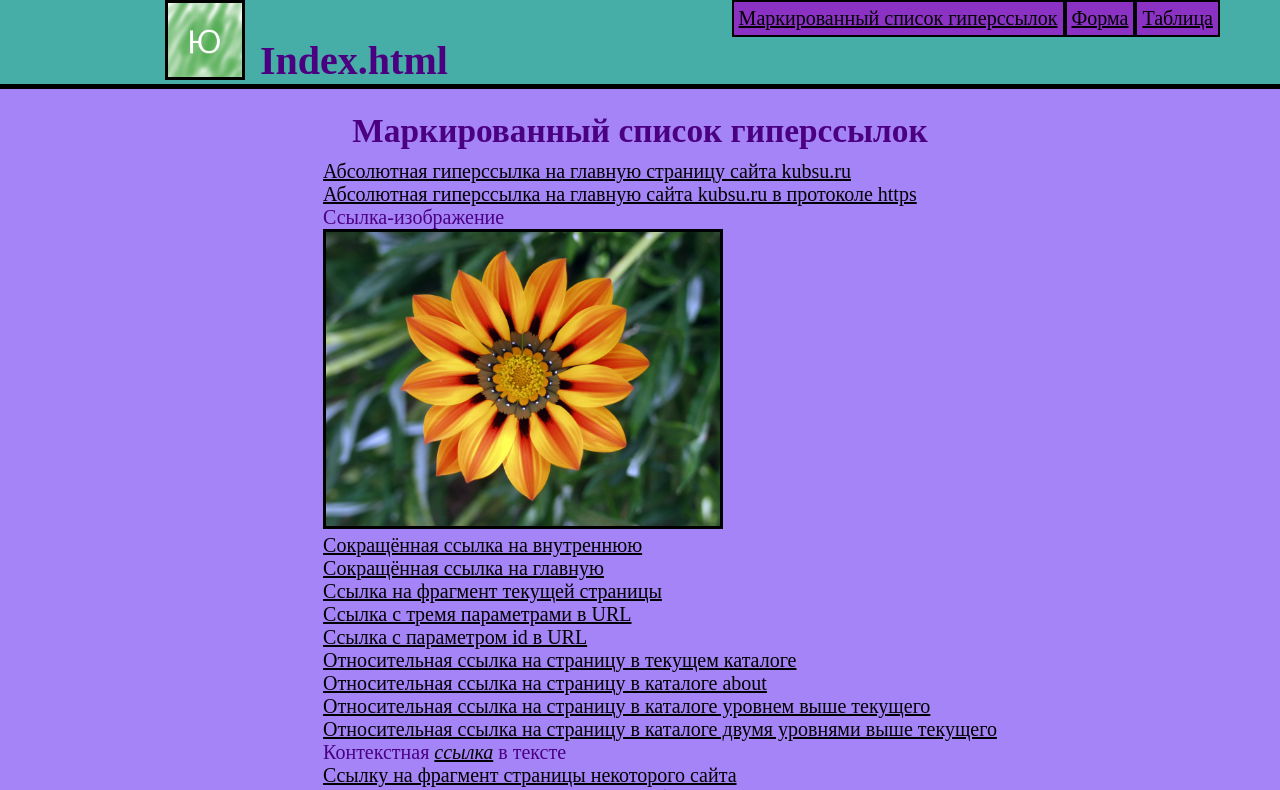
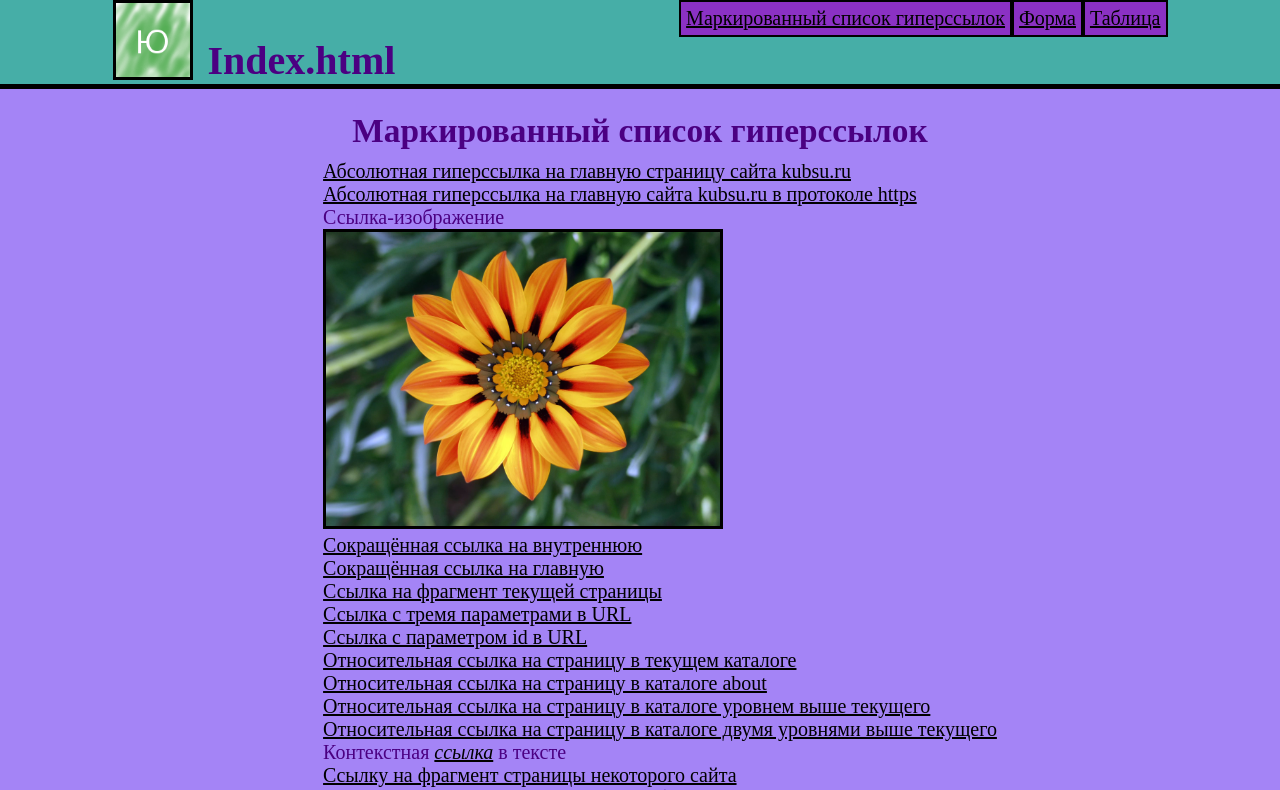
Before and after one commit to NilitaKostenko/web3.github.io, a plain HTML site: page web1/project/index.html in a window 1280 px wide. Shown: the top 790 px of the page. Drawn offline with Linux system fonts and the light colour scheme.

Commit message:
Update index.html

```diff
--- a/web1/project/index.html
+++ b/web1/project/index.html
@@ -7,7 +7,7 @@
 </head>
 <body>
 <header class="header">
-    <div style="float: left; width: 10svh; height: 10svh; margin-right: 15px; margin-left: 10px;"></div>
+    <div style="float: left; height: 10svh;"></div>
     <img id="logo" src="imag.png" alt="">
     <div id="heads">
     <h1>Index.html</h1>
```
